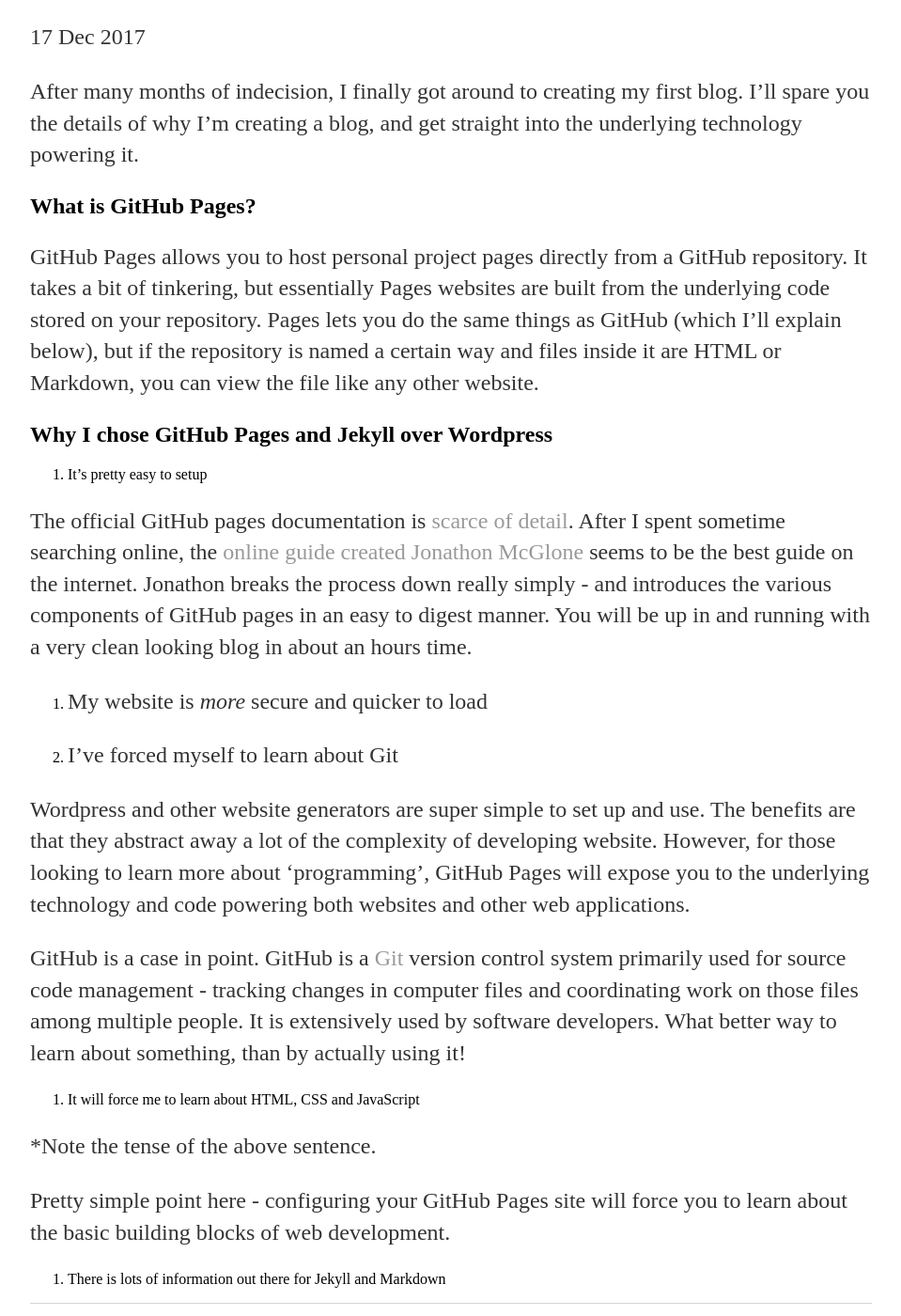
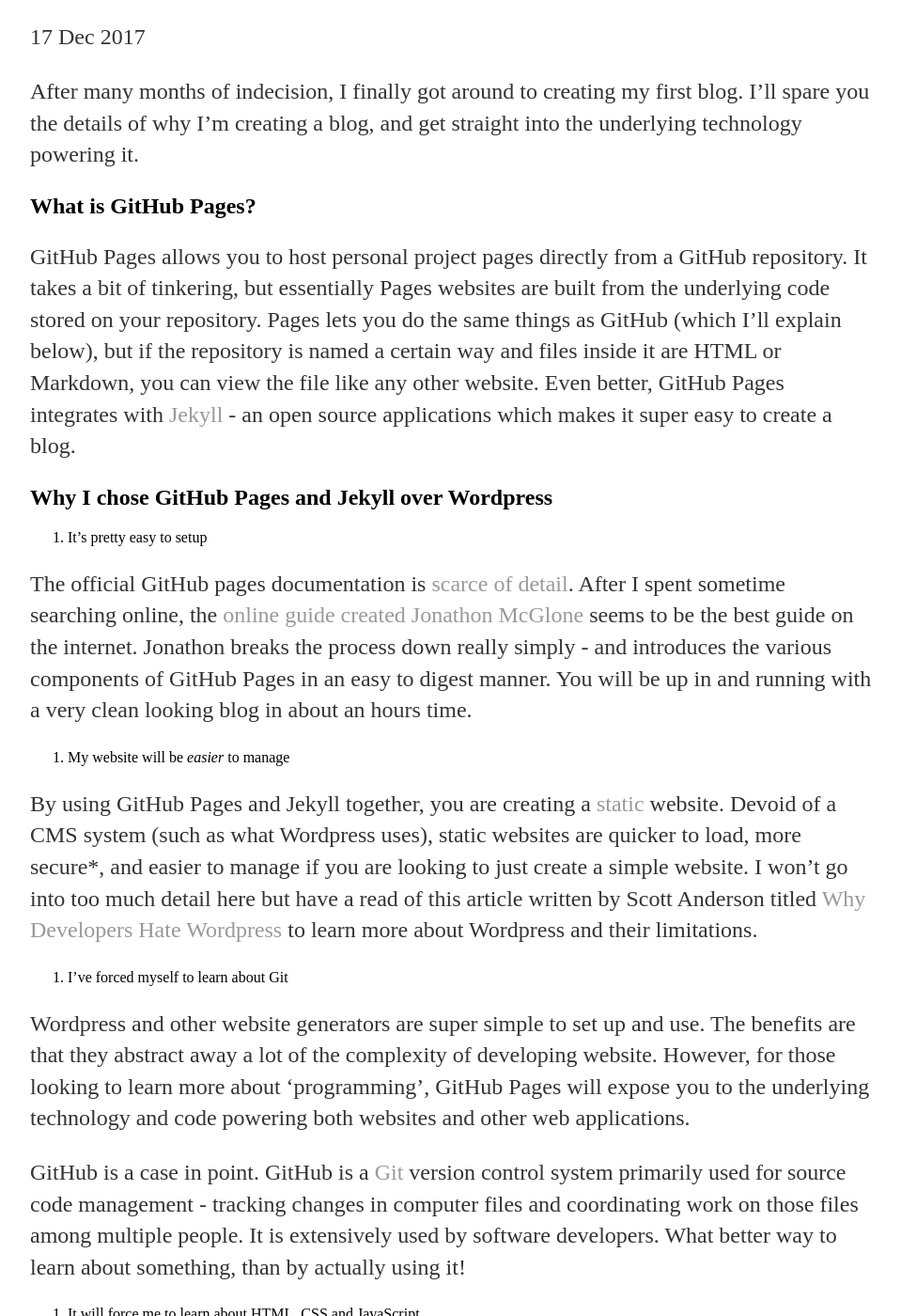
Before and after one commit to variancetoforecast/variancetoforecast.github.io, a Jekyll site: the page built from _posts/2017-12-17-a-public-secret.md, in a window 1280 px wide and 1400 px high, scrolled down 284 px. Shown: the whole window at 94% size, without its empty margins (160-1119 px from the left). Built offline with Jekyll 4.4.1, drawn with Linux system fonts in a browser that asks for light colours; some of the changed text lies outside the part shown.

Commit message:
Update 2017-12-17-a-public-secret.md

```diff
--- a/_posts/2017-12-17-a-public-secret.md
+++ b/_posts/2017-12-17-a-public-secret.md
@@ -8,16 +8,17 @@
 
 ## What is GitHub Pages?
 
-GitHub Pages allows you to host personal project pages directly from a GitHub repository. It takes a bit of tinkering, but essentially Pages websites are built from the underlying code stored on your repository. Pages lets you do the same things as GitHub (which I'll explain below), but if the repository is named a certain way and files inside it are HTML or Markdown, you can view the file like any other website.
+GitHub Pages allows you to host personal project pages directly from a GitHub repository. It takes a bit of tinkering, but essentially Pages websites are built from the underlying code stored on your repository. Pages lets you do the same things as GitHub (which I'll explain below), but if the repository is named a certain way and files inside it are HTML or Markdown, you can view the file like any other website. Even better, GitHub Pages integrates with [Jekyll](https://jekyllrb.com/) - an open source applications which makes it super easy to create a blog.
 
 ## Why I chose GitHub Pages and Jekyll over Wordpress
 
 1. It's pretty easy to setup
 
-The official GitHub pages documentation is [scarce of detail](https://help.github.com/articles/what-is-github-pages/). After I spent sometime searching online, the [online guide created Jonathon McGlone](http://jmcglone.com/guides/github-pages/) seems to be the best guide on the internet. Jonathon breaks the process down really simply - and introduces the various components of GitHub pages in an easy to digest manner. You will be up in and running with a very clean looking blog in about an hours time.
+The official GitHub pages documentation is [scarce of detail](https://help.github.com/articles/what-is-github-pages/). After I spent sometime searching online, the [online guide created Jonathon McGlone](http://jmcglone.com/guides/github-pages/) seems to be the best guide on the internet. Jonathon breaks the process down really simply - and introduces the various components of GitHub Pages in an easy to digest manner. You will be up in and running with a very clean looking blog in about an hours time.
 
-2. My website is *more* secure and quicker to load
+2. My website will be *easier* to manage
 
+By using GitHub Pages and Jekyll together, you are creating a [static](https://en.wikipedia.org/wiki/Static_web_page) website. Devoid of a CMS system (such as what Wordpress uses), static websites are quicker to load, more secure*, and easier to manage if you are looking to just create a simple website. I won't go into too much detail here but have a read of this article written by Scott Anderson titled [Why Developers Hate Wordpress](https://content.nanobox.io/why-developers-hate-wordpress/) to learn more about Wordpress and their limitations.
 
 3. I've forced myself to learn about Git
 
@@ -30,5 +31,3 @@
 *Note the tense of the above sentence.
 
 Pretty simple point here - configuring your GitHub Pages site will force you to learn about the basic building blocks of web development.
-
-5. There is lots of information out there for Jekyll and Markdown
```
Also changed, not shown: other parts of _posts/2017-12-17-a-public-secret.md (+1 -1 lines).
